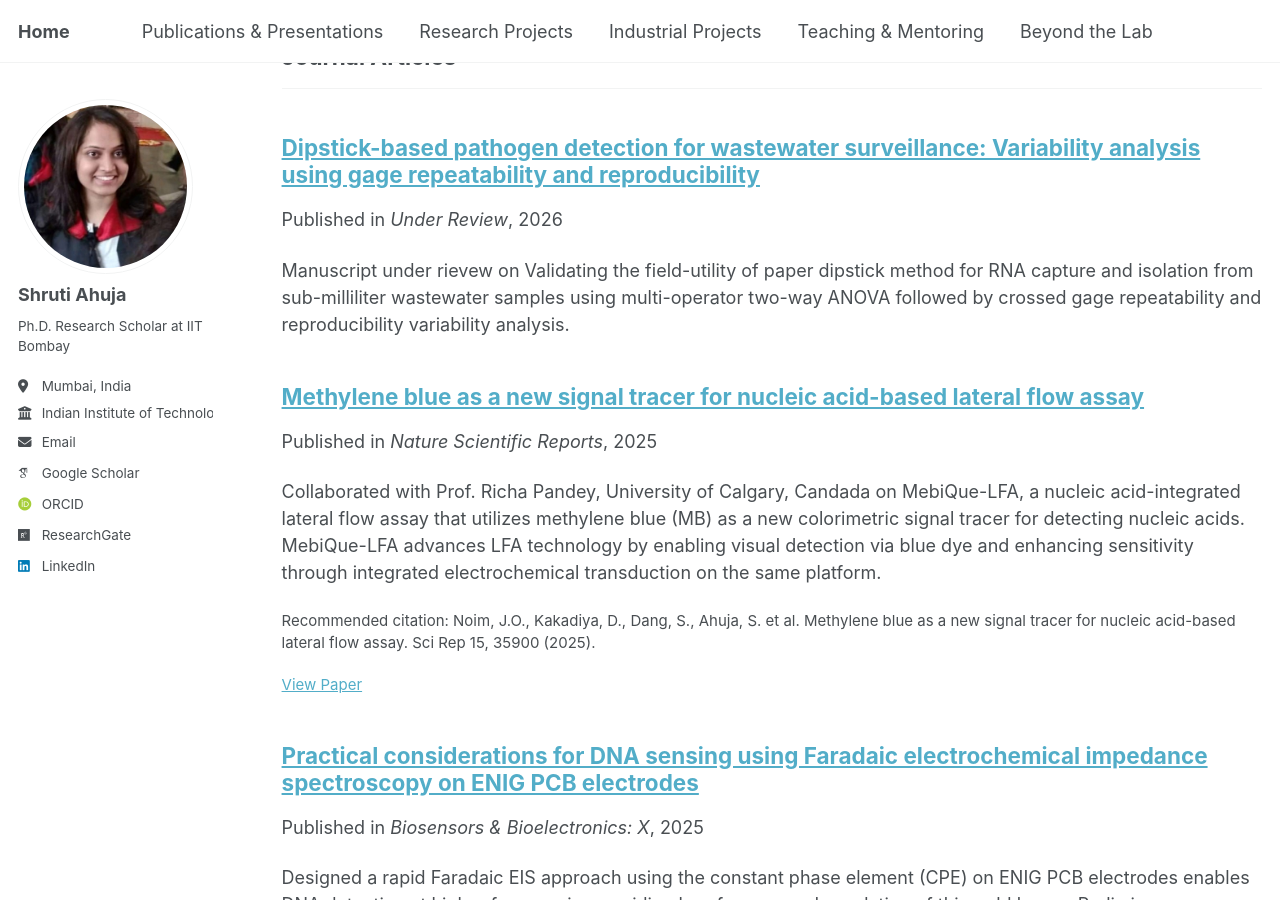
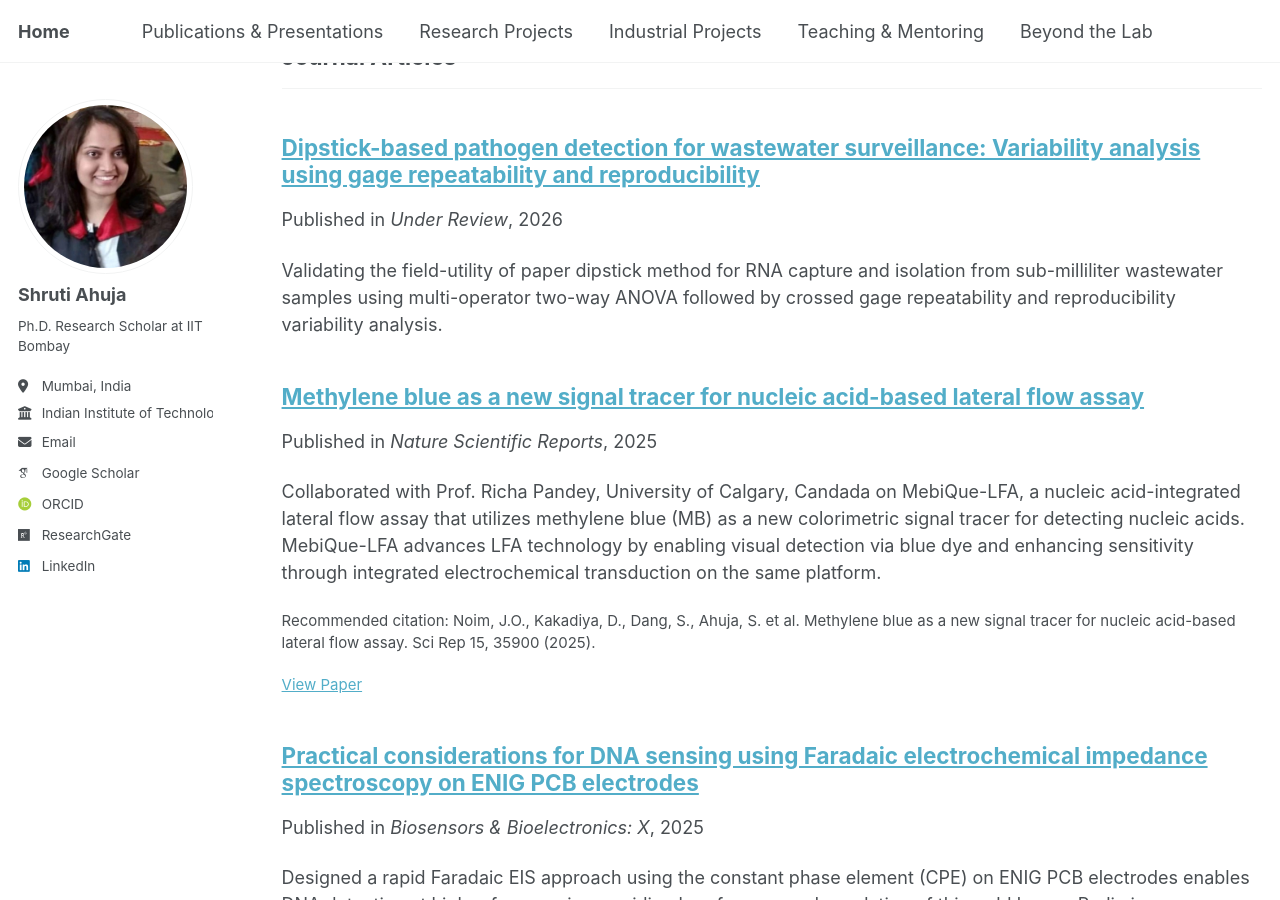
Before and after one commit to shrutiahuja/shrutiahuja.github.io, a Jekyll site: the page built from _pages/publications.html, in a window 1280 px wide and 900 px high, scrolled down 666 px. Built offline with Jekyll 4.4.1, drawn with Linux system fonts in a browser that asks for light colours; some web fonts are replaced; a script that is not in the unit is left out.

Commit message:
Update gage.md

```diff
--- a/_publications/gage.md
+++ b/_publications/gage.md
@@ -3,7 +3,7 @@ title: "Dipstick-based pathogen detection for wastewater surveillance: Variabili
 collection: publications
 category: manuscripts
 permalink: /publications/gage/
-excerpt: 'Manuscript under rievew on Validating the field-utility of paper dipstick method for RNA capture and isolation from sub-milliliter wastewater samples using multi-operator two-way ANOVA followed by crossed gage repeatability and reproducibility variability analysis.'
+excerpt: 'Validating the field-utility of paper dipstick method for RNA capture and isolation from sub-milliliter wastewater samples using multi-operator two-way ANOVA followed by crossed gage repeatability and reproducibility variability analysis.'
 date: 01-01-2026
 venue: "Under Review"
 ---
```
